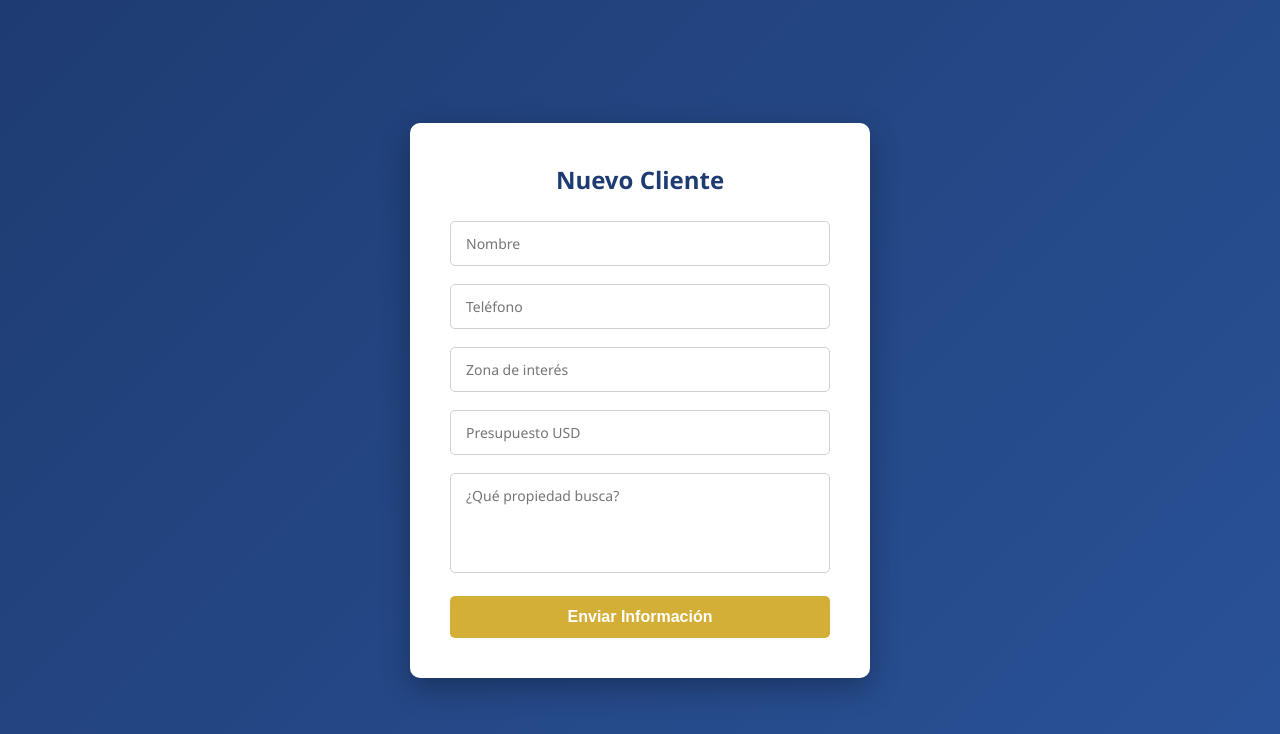
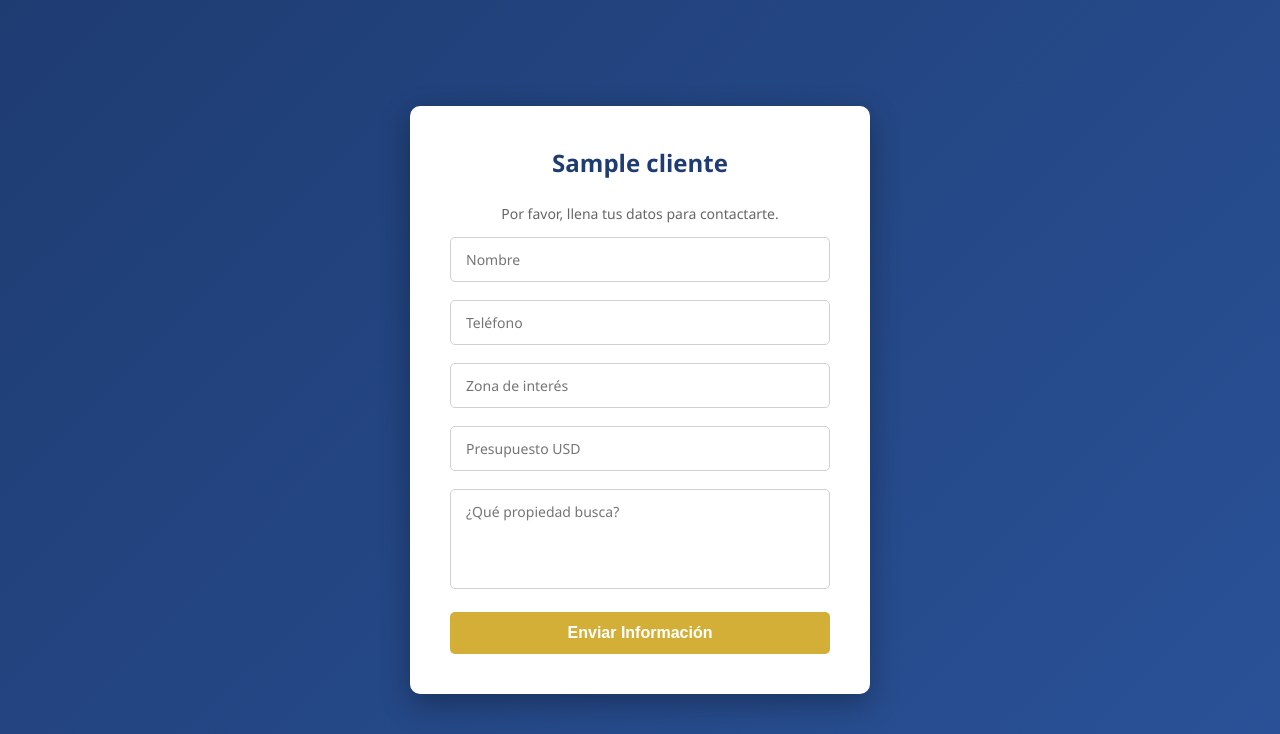
Before and after one commit to DG2028-2029/bot-inmobiliaria-v1, a Flask app: template templates/formulario.html in a window 1280 px wide. Shown: the top 734 px of the page. Run offline with Flask 3, Linux system fonts and the light colour scheme; the template is opened without the code that fills it: most values are stand-ins (such as "Sample title", 1, 10 or a date in 2020).

Commit message:
Update formulario.html

```diff
--- a/templates/formulario.html
+++ b/templates/formulario.html
@@ -2,13 +2,15 @@
 <html lang="es">
 <head>
     <meta charset="UTF-8">
-    <title>Registro Lead</title>
+    <title>{{ cliente.nombre }} | Registro</title>
     <link rel="stylesheet" href="{{ url_for('static', filename='css/estilos.css') }}">
 </head>
 <body>
     {% if not enviado %}
     <form method="POST">
-        <h2>Nuevo Cliente</h2>
+        <h2>{{ cliente.nombre }}</h2>
+        <p style="text-align: center; color: #666;">Por favor, llena tus datos para contactarte.</p>
+
         <input name="nombre" placeholder="Nombre" required>
         <input name="telefono" placeholder="Teléfono" required>
         <input name="zona" placeholder="Zona de interés" required>
@@ -18,9 +20,9 @@
     </form>
     {% else %}
     <div class="mensaje-exito" style="background:white; padding:40px; border-radius:15px; text-align:center;">
-        <h3>¡Recibido!</h3>
+        <h3>¡Recibido por {{ cliente.nombre }}!</h3>
         <p>Nos pondremos en contacto pronto.</p>
-        <a href="{{ link_whatsapp }}" target="_blank" style="background:#25D366; color:white; padding:10px 20px; text-decoration:none; border-radius:5px;">WhatsApp</a>
+        <a href="{{ link_whatsapp }}" target="_blank" style="background:#25D366; color:white; padding:10px 20px; text-decoration:none; border-radius:5px; display: inline-block; margin-top: 10px;">WhatsApp</a>
     </div>
     {% endif %}
 </body>
```
